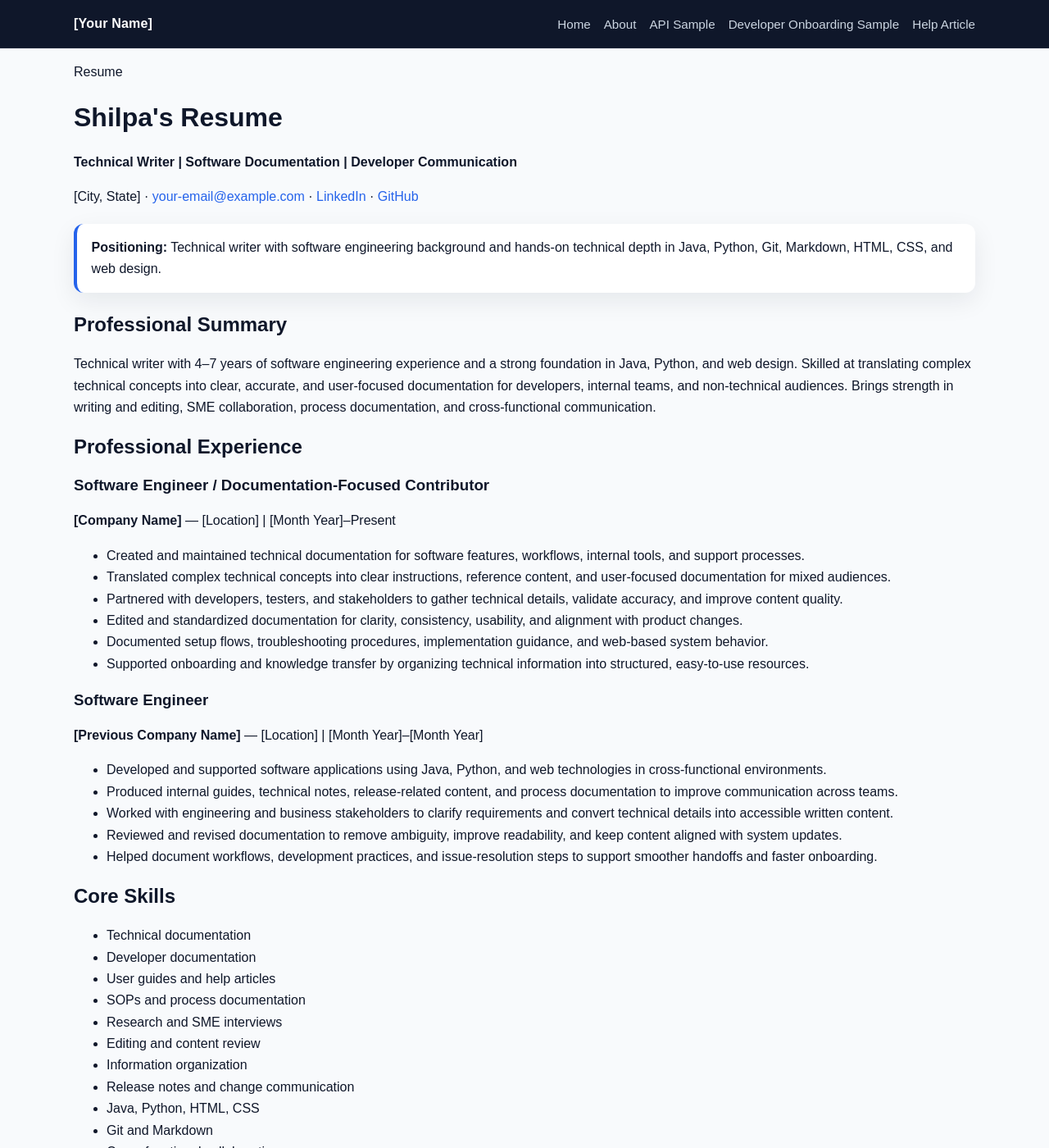
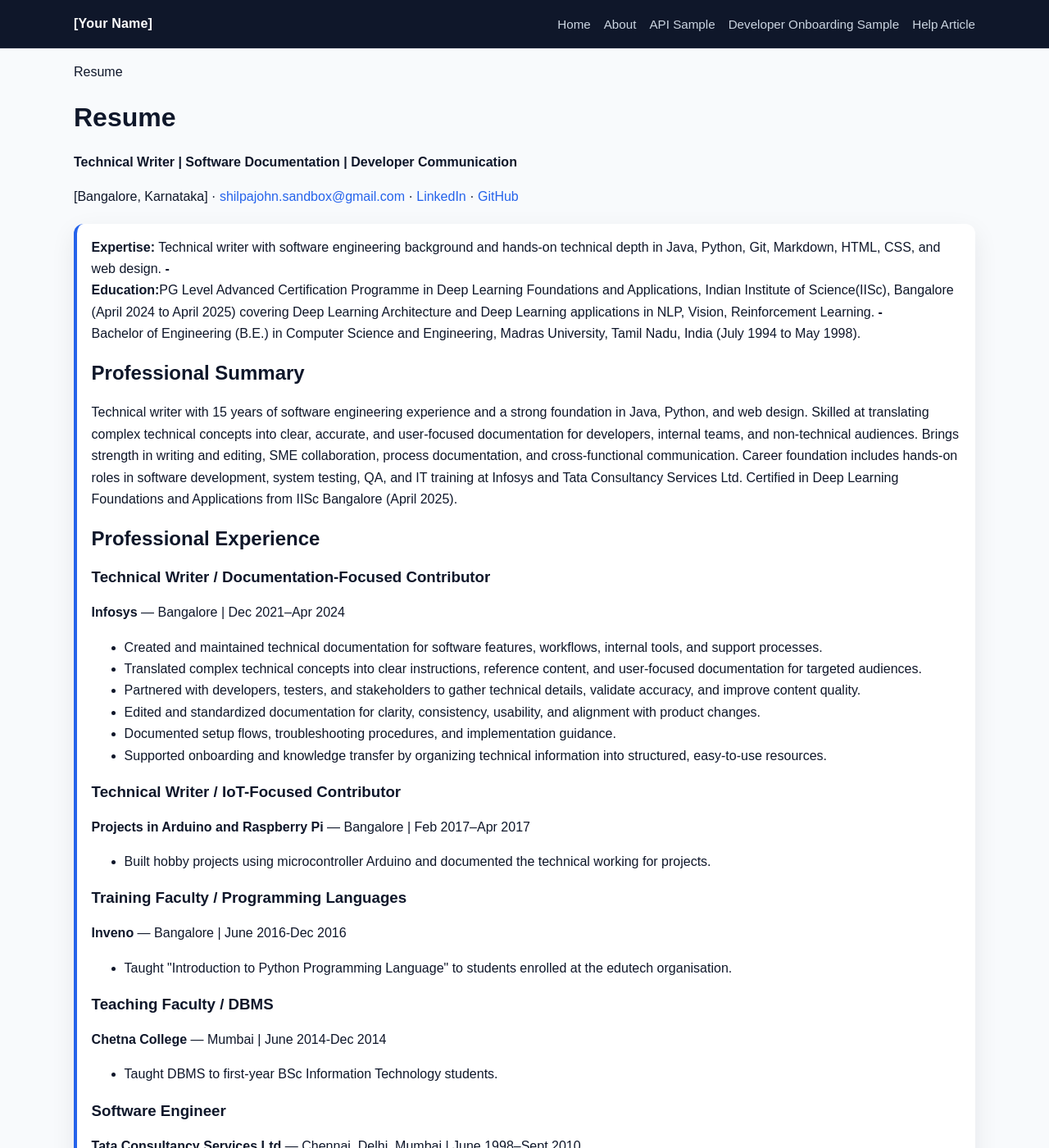
Before and after one commit to ShilpaSandbox/technical-writing-portfolio, a Jekyll site: the page built from technical-writing-portfolio-pages/resume.md, in a window 1280 px wide and 1400 px high. Shown: the whole window at 82% size. Built offline with Jekyll 4.4.1, drawn with Linux system fonts in a browser that asks for light colours; some of the changed text lies outside the part shown.

Commit message:
Updated with improvements

```diff
--- a/technical-writing-portfolio-pages/_layouts/default.html
+++ b/technical-writing-portfolio-pages/_layouts/default.html
@@ -35,8 +35,8 @@
       </div>
       <div>
         <a href="mailto:shilpa.john@example.com">Email</a> ·
-        <a href="https://www.linkedin.com/in/shilpa-john/" target="_blank" rel="noopener">LinkedIn</a> ·
-        <a href="https://github.com/" target="_blank" rel="noopener">GitHub</a>
+        <a href="https://in.linkedin.com/in/shilpa-john-751a547" target="_blank" rel="noopener">LinkedIn</a> ·
+        <a href="https://shilpasandbox.github.io/technical-writing-portfolio" target="_blank" rel="noopener">GitHub</a>
       </div>
     </div>
   </footer>
--- a/technical-writing-portfolio-pages/resume.md
+++ b/technical-writing-portfolio-pages/resume.md
@@ -6,44 +6,70 @@ permalink: /resume/
 
 <div class="resume-header">
   <p class="resume-kicker">Resume</p>
-  <h1>Shilpa's Resume</h1>
+  <h1>Resume</h1>
   <p><strong>Technical Writer | Software Documentation | Developer Communication</strong></p>
-  <p class="resume-contact">[City, State] · <a href="mailto:your-email@example.com">your-email@example.com</a> · <a href="https://www.linkedin.com/" target="_blank" rel="noopener">LinkedIn</a> · <a href="https://github.com/" target="_blank" rel="noopener">GitHub</a></p>
+  <p class="resume-contact">[Bangalore, Karnataka] · <a href="mailto:your-email@example.com">shilpajohn.sandbox@gmail.com</a> · <a href="https://in.linkedin.com/in/shilpa-john-751a547" target="_blank" rel="noopener">LinkedIn</a> · <a href="https://shilpasandbox.github.io/technical-writing-portfolio" target="_blank" rel="noopener">GitHub</a></p>
 </div>
 
 <div class="meta-box">
-<strong>Positioning:</strong> Technical writer with software engineering background and hands-on technical depth in Java, Python, Git, Markdown, HTML, CSS, and web design.
+    <div>
+    <strong>Expertise:</strong> Technical writer with software engineering background and hands-on technical depth in Java, Python, Git, Markdown, HTML, CSS, and web design.
+    <strong>-</strong>
+    <div>
+    <strong>Education:</strong>PG Level Advanced Certification Programme in Deep Learning Foundations and Applications, Indian Institute of Science(IISc), Bangalore (April 2024 to April 2025) covering Deep Learning Architecture and Deep Learning applications in NLP, Vision, Reinforcement Learning.
+    <strong>-</strong>
+    <div>
+    Bachelor of Engineering (B.E.) in Computer Science and Engineering, Madras University, Tamil Nadu, India (July 1994 to May 1998).
+
 </div>
 
 <div class="resume-grid">
   <div>
     <section class="resume-panel">
       <h2>Professional Summary</h2>
-      <p>Technical writer with 4–7 years of software engineering experience and a strong foundation in Java, Python, and web design. Skilled at translating complex technical concepts into clear, accurate, and user-focused documentation for developers, internal teams, and non-technical audiences. Brings strength in writing and editing, SME collaboration, process documentation, and cross-functional communication.</p>
+      <p>Technical writer with 15 years of software engineering experience and a strong foundation in Java, Python, and web design. Skilled at translating complex technical concepts into clear, accurate, and user-focused documentation for developers, internal teams, and non-technical audiences. Brings strength in writing and editing, SME collaboration, process documentation, and cross-functional communication. Career foundation includes hands-on roles in software development, system testing, QA, and IT training at Infosys and Tata Consultancy Services Ltd. Certified in Deep Learning Foundations and Applications from IISc Bangalore (April 2025). </p>
     </section>
 
     <section class="resume-panel">
       <h2>Professional Experience</h2>
 
-      <h3>Software Engineer / Documentation-Focused Contributor</h3>
-      <p><strong>[Company Name]</strong> — [Location] | [Month Year]–Present</p>
+      <h3>Technical Writer / Documentation-Focused Contributor</h3>
+      <p><strong>Infosys</strong> — Bangalore | Dec 2021–Apr 2024</p>
       <ul class="resume-list">
         <li>Created and maintained technical documentation for software features, workflows, internal tools, and support processes.</li>
-        <li>Translated complex technical concepts into clear instructions, reference content, and user-focused documentation for mixed audiences.</li>
+        <li>Translated complex technical concepts into clear instructions, reference content, and user-focused documentation for targeted audiences.</li>
         <li>Partnered with developers, testers, and stakeholders to gather technical details, validate accuracy, and improve content quality.</li>
         <li>Edited and standardized documentation for clarity, consistency, usability, and alignment with product changes.</li>
-        <li>Documented setup flows, troubleshooting procedures, implementation guidance, and web-based system behavior.</li>
+        <li>Documented setup flows, troubleshooting procedures, and implementation guidance.</li>
         <li>Supported onboarding and knowledge transfer by organizing technical information into structured, easy-to-use resources.</li>
       </ul>
 
+      <h3>Technical Writer / IoT-Focused Contributor</h3>
+      <p><strong>Projects in Arduino and Raspberry Pi </strong> — Bangalore | Feb 2017–Apr 2017</p>
+      <ul class="resume-list">
+        <li>Built hobby projects using microcontroller Arduino and documented the technical working for projects.</li>
+      </ul>
+
+      <h3>Training Faculty / Programming Languages</h3>
+      <p><strong>Inveno </strong> — Bangalore | June 2016-Dec 2016</p>
+      <ul class="resume-list">
+        <li>Taught "Introduction to Python Programming Language" to students enrolled at the edutech organisation.</li>
+      </ul>
+
+      <h3>Teaching Faculty / DBMS</h3>
+      <p><strong>Chetna College</strong> — Mumbai | June 2014-Dec 2014</p>
+      <ul class="resume-list">
+        <li>Taught DBMS to first-year BSc Information Technology students.</li>
+      </ul>
+
       <h3>Software Engineer</h3>
-      <p><strong>[Previous Company Name]</strong> — [Location] | [Month Year]–[Month Year]</p>
+      <p><strong>Tata Consultancy Services Ltd</strong> — Chennai, Delhi, Mumbai | June 1998–Sept 2010</p>
       <ul class="resume-list">
         <li>Developed and supported software applications using Java, Python, and web technologies in cross-functional environments.</li>
-        <li>Produced internal guides, technical notes, release-related content, and process documentation to improve communication across teams.</li>
+        <li>Produced internal guides, technical notes, and process documentation to improve communication across teams.</li>
         <li>Worked with engineering and business stakeholders to clarify requirements and convert technical details into accessible written content.</li>
         <li>Reviewed and revised documentation to remove ambiguity, improve readability, and keep content aligned with system updates.</li>
-        <li>Helped document workflows, development practices, and issue-resolution steps to support smoother handoffs and faster onboarding.</li>
+
       </ul>
     </section>
   </div>
@@ -58,12 +84,12 @@ permalink: /resume/
         <li>SOPs and process documentation</li>
         <li>Research and SME interviews</li>
         <li>Editing and content review</li>
-        <li>Information organization</li>
+        <li>Knowledge of DITA (Darwin Information Typing Architecture</li>
         <li>Release notes and change communication</li>
-        <li>Java, Python, HTML, CSS</li>
+        <li>SQL, Java, Python, HTML, CSS</li>
         <li>Git and Markdown</li>
-        <li>Cross-functional collaboration</li>
-        <li>Troubleshooting content</li>
+        <li>Worked on AI tools like Genspark.ai, NotebookLM</li>
+        <li>UX/UI principles for web pages</li>
       </ul>
     </section>
 
@@ -81,14 +107,14 @@ permalink: /resume/
 
     <section class="resume-panel">
       <h2>Education</h2>
-      <p><strong>Bachelor’s Degree in [Your Degree]</strong><br>[University Name] — [Location]</p>
+      <p><strong>Bachelor’s Degree in Computer Science and Engineering</strong><br>Madras University — Chennai, India</p>
     </section>
 
     <section class="resume-panel">
       <h2>Portfolio Samples</h2>
       <ul class="resume-list">
-        <li><a href="{{ '/samples/redacted-api-quickstart-guide/' | relative_url }}">Redacted API Quickstart Guide</a></li>
-        <li><a href="{{ '/samples/redacted-developer-onboarding-guide/' | relative_url }}">Redacted Developer Onboarding Guide</a></li>
+        <li><a href="{{ '/samples/redacted-api-quickstart-guide/' | relative_url }}">API Quickstart Guide</a></li>
+        <li><a href="{{ '/samples/redacted-developer-onboarding-guide/' | relative_url }}">Developer Onboarding Guide</a></li>
         <li><a href="{{ '/samples/password-reset-help-article/' | relative_url }}">User Help Article</a></li>
       </ul>
     </section>
```
Also changed, not shown: technical-writing-portfolio-pages/about.md (+4 -4 lines), technical-writing-portfolio-pages/index.md (+12 -11 lines), decks/developer-onboarding/README.md, decks/developer-onboarding/manifest.json.
